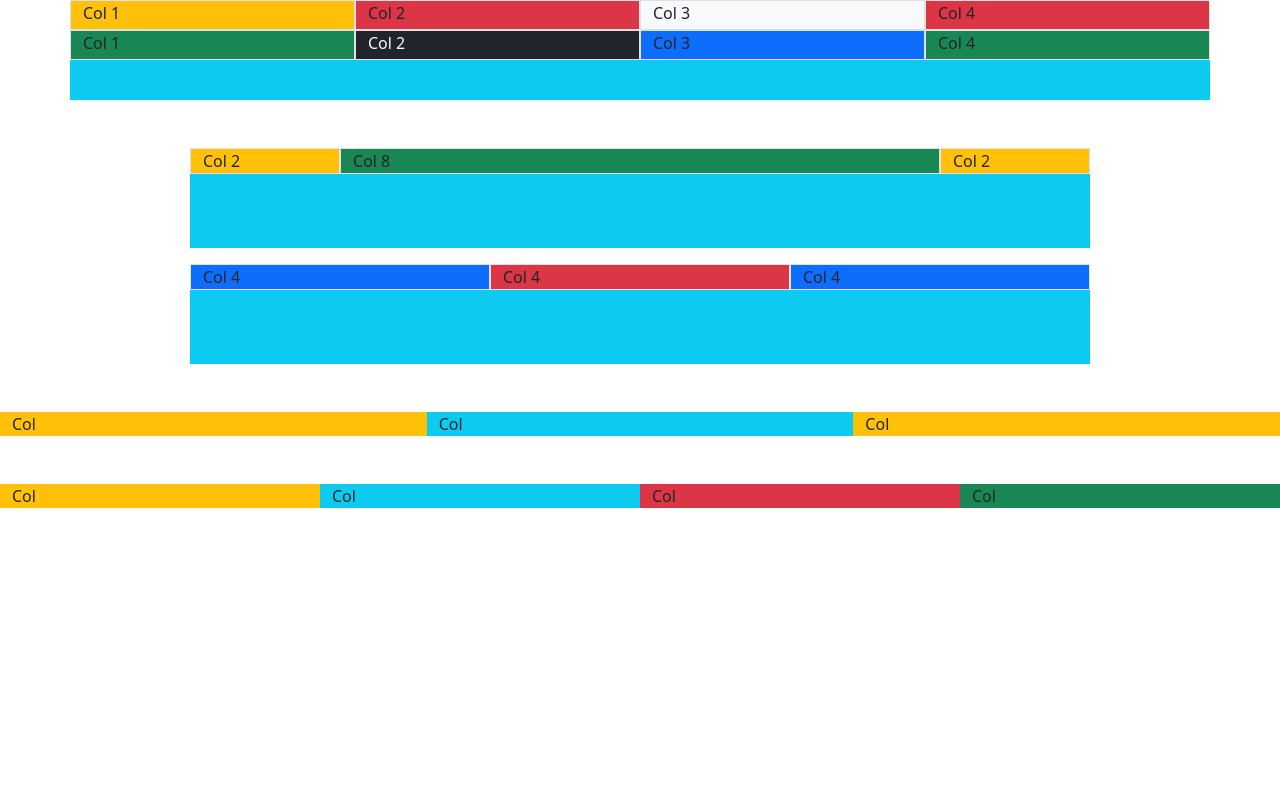
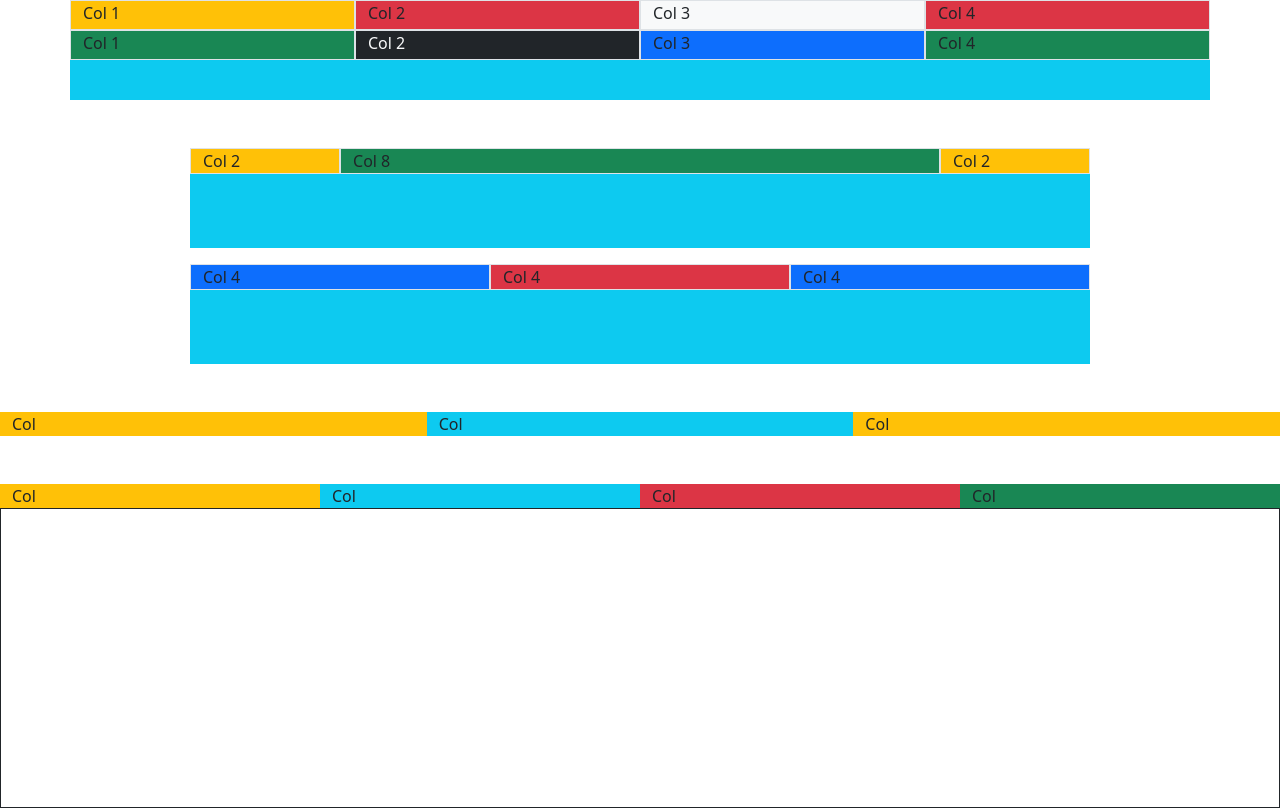
Before and after one commit to hoodaddeveloper/Bootstrap-Sandbox, a plain HTML site: page tutorial-4/index.html in a window 1280 px wide. Drawn offline with nearby package versions, Linux system fonts and the light colour scheme.

Commit message:
nesting in bootstrap

```diff
--- a/tutorial-4/index.html
+++ b/tutorial-4/index.html
@@ -36,7 +36,6 @@
       <div class="col bg-warning border">Col 2</div>
     </div>
   </div>
-
   <div class="container bg-info mt-3" style="width: 900px; height: 100px;">
     <div class="row">
       <div class="col-4 bg-primary border">Col 4</div>
@@ -61,6 +60,13 @@
       <div class="bg-success">Col</div>
     </div>
   </div>
+  <!-- Nesting -->
+   <div class="container-fluid">
+    <div class="row border border-dark" style="height: 300px;">
+      <div class="col-6"></div>
+      <div class="col-6"></div>
+    </div>
+   </div>
 
   <!-- Bootstrap JavaScript Libraries -->
   <script src="https://cdn.jsdelivr.net/npm/@popperjs/core@2.11.8/dist/umd/popper.min.js"
```
